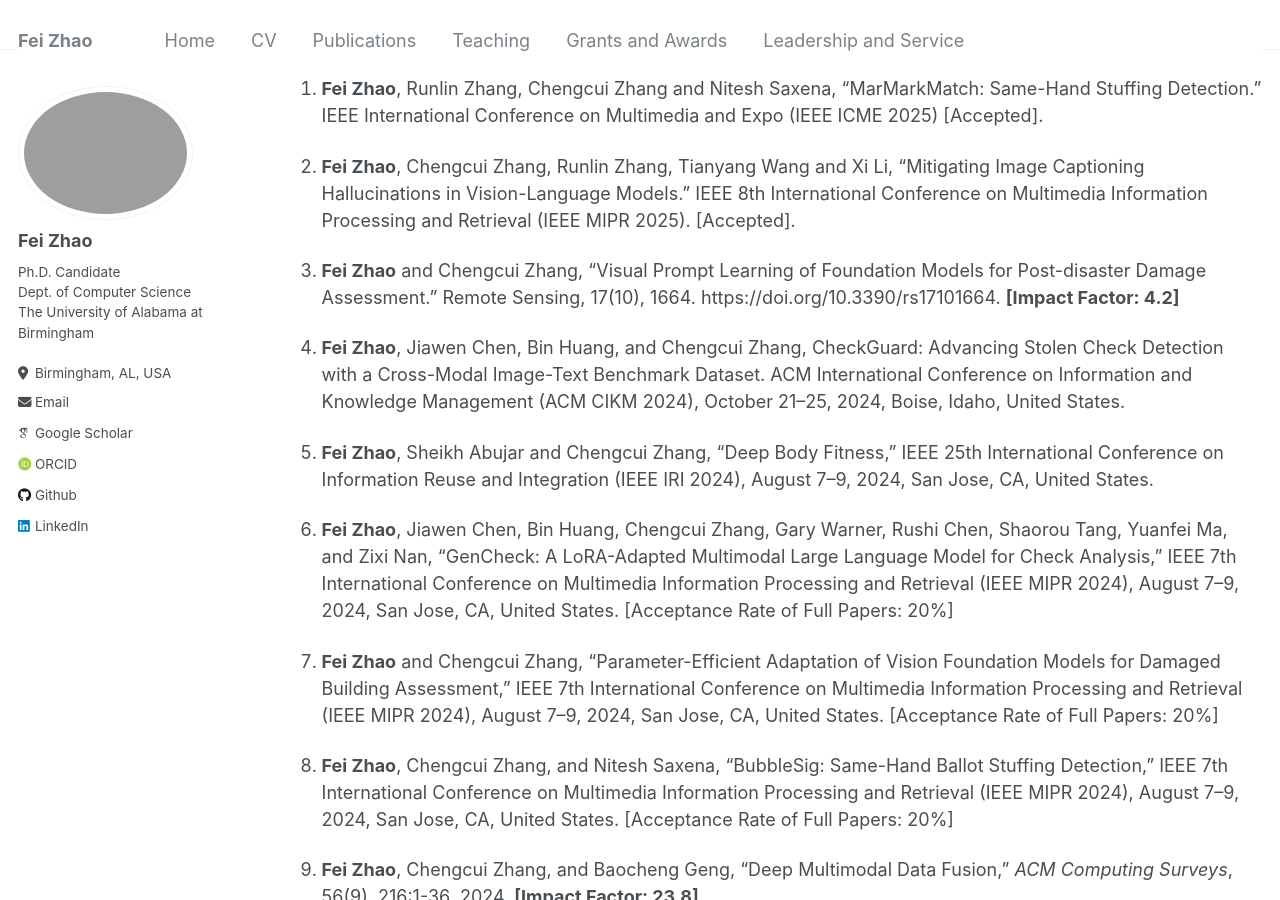
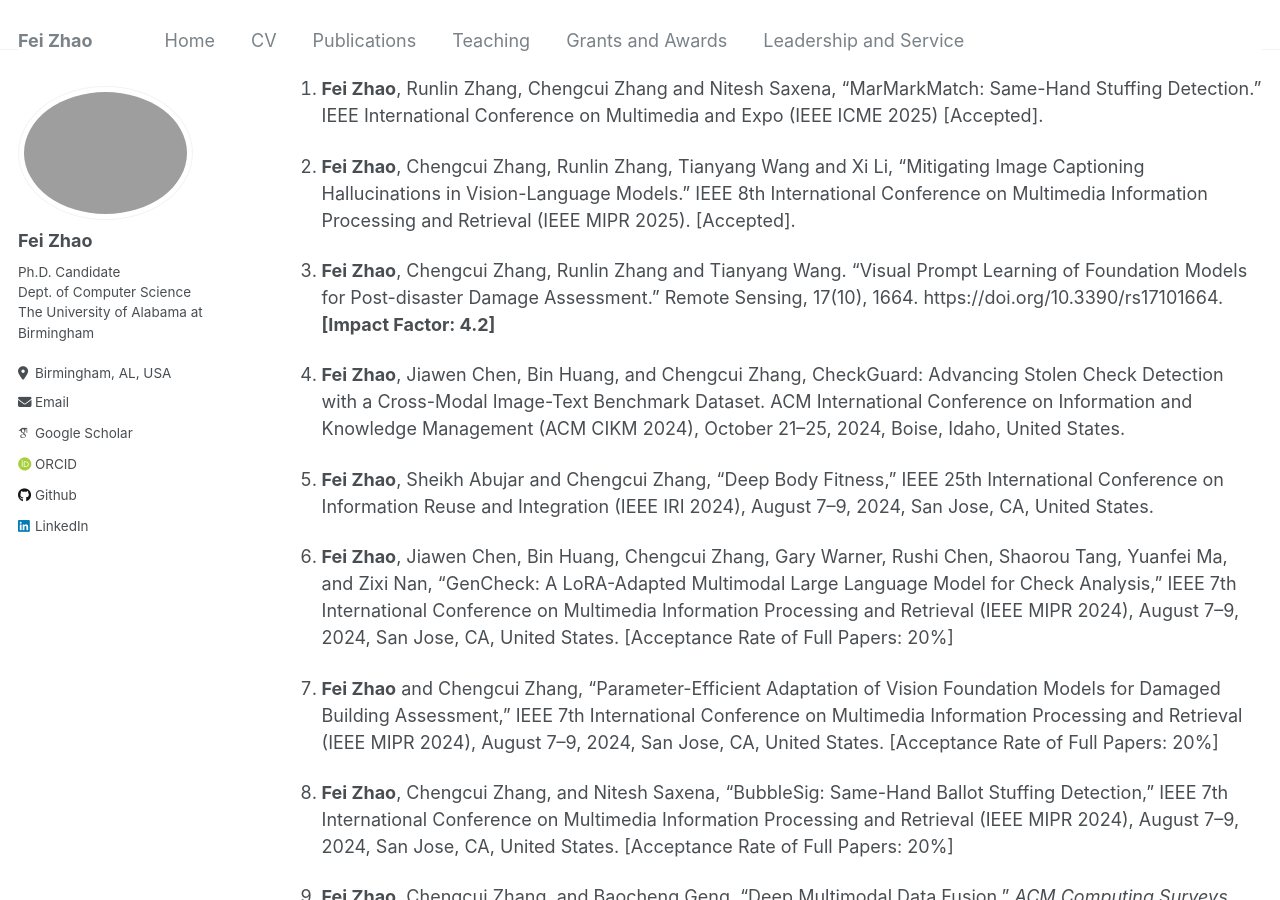
Before and after one commit to feizhao19/feizhao19.github.io, a Jekyll site: the page built from _pages/about.md, in a window 1280 px wide and 900 px high, scrolled down 514 px. Built offline with Jekyll 4.4.1, drawn with Linux system fonts in a browser that asks for light colours; some web fonts are replaced.

Commit message:
syn about and home page

```diff
--- a/_pages/about.md
+++ b/_pages/about.md
@@ -32,7 +32,7 @@ Explore my projects, publications, and more on my [LinkedIn](https://www.linkedi
 2. **Fei Zhao**, Chengcui Zhang, Runlin Zhang, Tianyang Wang and Xi Li, "Mitigating Image Captioning Hallucinations in Vision-Language Models."   IEEE 8th International Conference on Multimedia Information Processing and Retrieval (IEEE MIPR 2025). [Accepted].
 
 
-3. **Fei Zhao** and Chengcui Zhang, "Visual Prompt Learning of Foundation Models for Post-disaster Damage Assessment." Remote Sensing, 17(10), 1664. https://doi.org/10.3390/rs17101664. **[Impact Factor: 4.2]**
+3. **Fei Zhao**, Chengcui Zhang, Runlin Zhang and Tianyang Wang. "Visual Prompt Learning of Foundation Models for Post-disaster Damage Assessment." Remote Sensing, 17(10), 1664. https://doi.org/10.3390/rs17101664. **[Impact Factor: 4.2]**
 
 4. **Fei Zhao**, Jiawen Chen, Bin Huang, and Chengcui Zhang, CheckGuard: Advancing Stolen Check Detection with a Cross-Modal Image-Text Benchmark Dataset. ACM International Conference on Information and Knowledge Management (ACM CIKM 2024), October 21–25, 2024, Boise, Idaho, United States.
 
```
